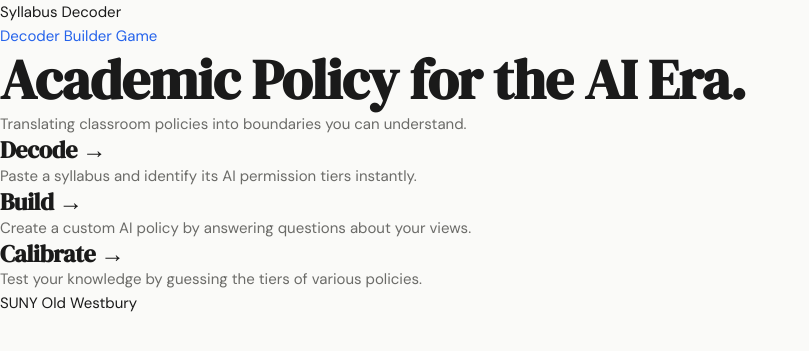
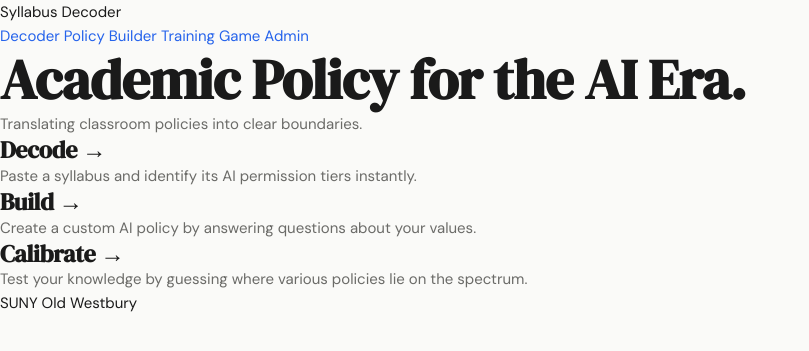
Before and after one commit to aninuona/capstone, a Flask app: page / in a window 1280 px wide. Shown: the top 351 px of the page, without its empty margins (0-809 px from the left). Run offline with Flask 3, Linux system fonts and the light colour scheme; parts of the project's set-up code (start-up, migrations or seed data) failed here and were passed over.

Commit message:
Refactor index.html for link paths and text updates
Updated links to use absolute paths and improved text clarity.

```diff
--- a/templates/index.html
+++ b/templates/index.html
@@ -4,37 +4,38 @@
     <meta charset="UTF-8">
     <meta name="viewport" content="width=device-width, initial-scale=1.0">
     <title>Syllabus Decoder | Home</title>
-    <link rel="stylesheet" href="style.css">
+    <link rel="stylesheet" href="/static/style.css">
 </head>
 <body>
 
   <nav class="main-nav">
     <div class="logo">Syllabus Decoder</div>
     <div class="nav-links">
-      <a href="decoder.html">Decoder</a>
-      <a href="buildsyllabus.html">Builder</a>
-      <a href="traininggame.html">Game</a>
+      <a href="/decoder">Decoder</a>
+      <a href="/buildsyllabus">Policy Builder</a>
+      <a href="/traininggame">Training Game</a>
+      <a href="/admin">Admin</a>
     </div>
   </nav>
 
   <main class="hero-container">
     <h1>Academic Policy for the <span class="highlight">AI Era.</span></h1>
-    <p class="subtitle">Translating classroom policies into boundaries you can understand.</p>
+    <p class="subtitle">Translating classroom policies into clear boundaries.</p>
 
     <div class="card-grid">
-      <a href="decoder.html" class="nav-card">
+      <a href="/decoder" class="nav-card">
         <h3>Decode →</h3>
         <p>Paste a syllabus and identify its AI permission tiers instantly.</p>
       </a>
 
-      <a href="buildsyllabus.html" class="nav-card">
+      <a href="/buildsyllabus" class="nav-card">
         <h3>Build →</h3>
-        <p>Create a custom AI policy by answering questions about your views.</p>
+        <p>Create a custom AI policy by answering questions about your values.</p>
       </a>
 
-      <a href="traininggame.html" class="nav-card">
+      <a href="/traininggame" class="nav-card">
         <h3>Calibrate →</h3>
-        <p>Test your knowledge by guessing the tiers of various policies.</p>
+        <p>Test your knowledge by guessing where various policies lie on the spectrum.</p>
       </a>
     </div>
   </main>
```
